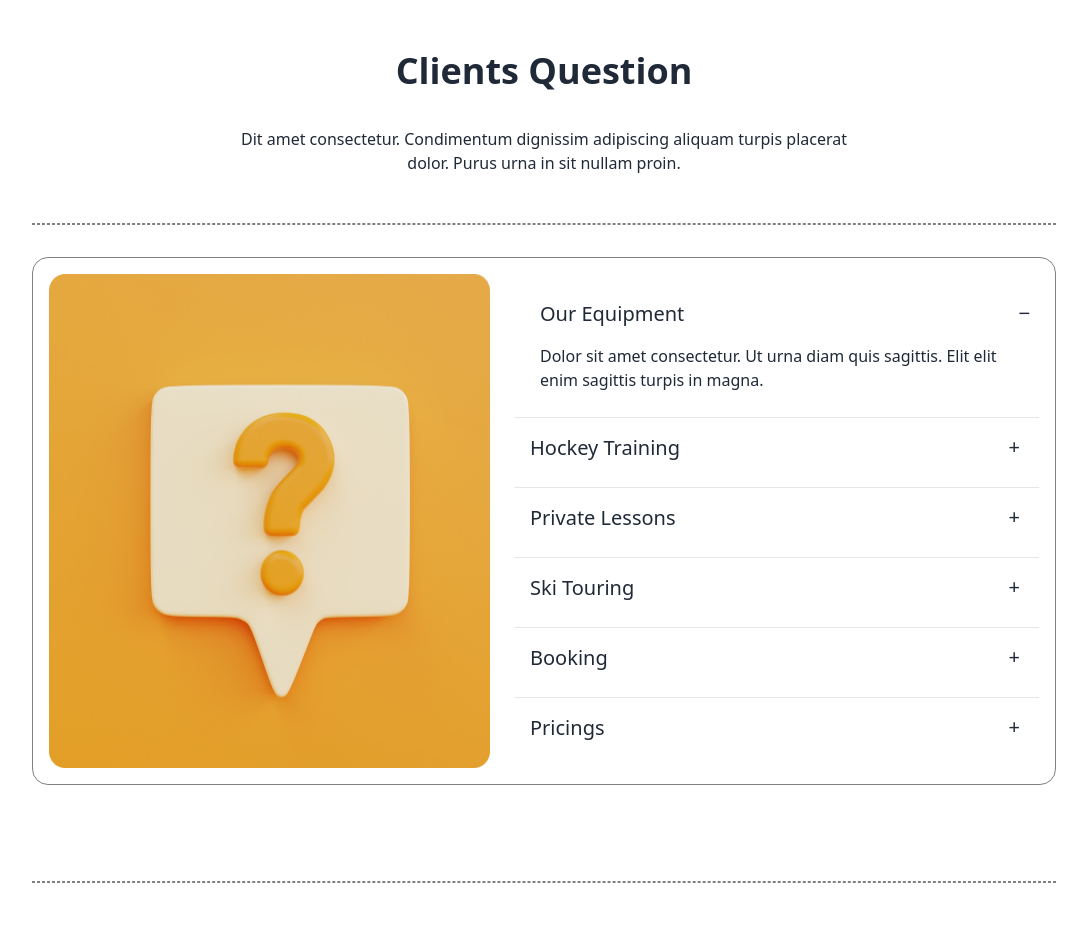
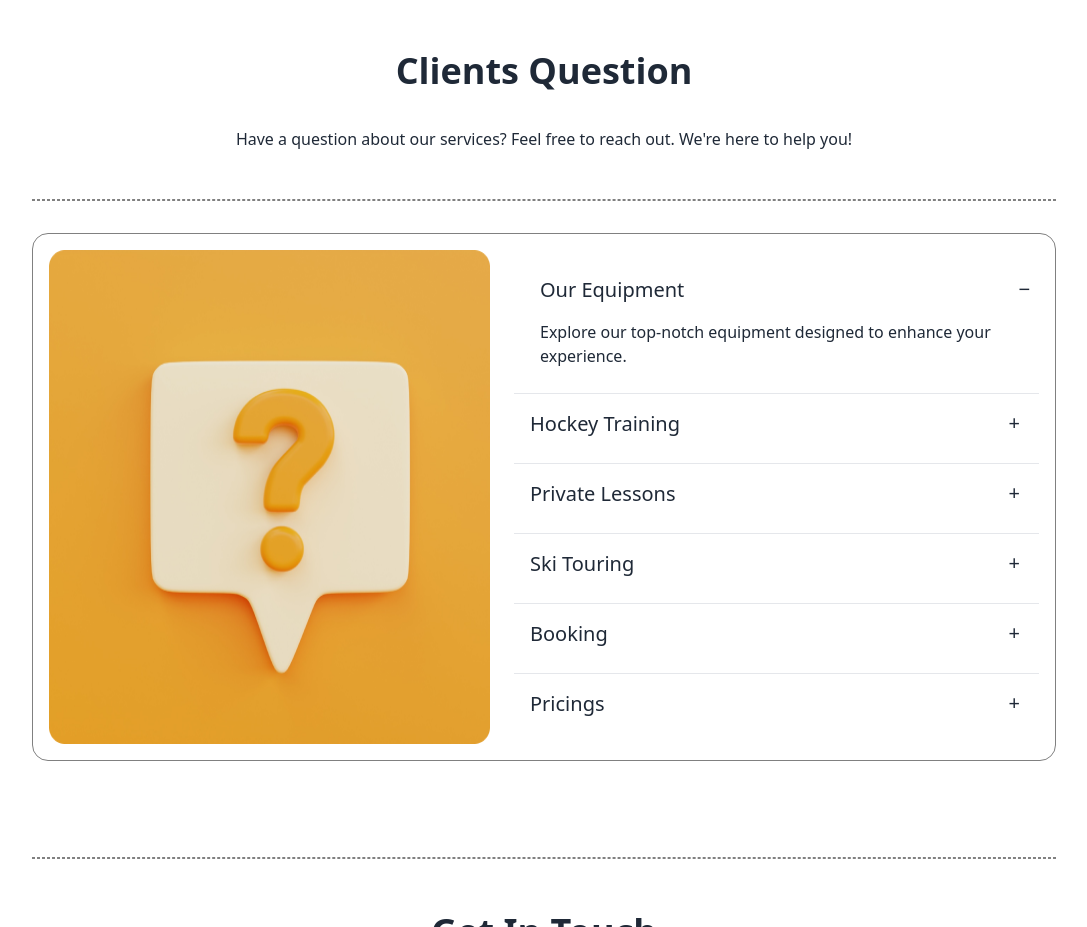
Before and after one commit to marufimransarkar1/Assignment3, a plain HTML site: page index.html in a window 1280 px wide. Shown: the part 3822-4749 px from the top of the page, without its empty margins (96-1183 px from the left). Drawn offline with nearby package versions, Linux system fonts and the light colour scheme.

Commit message:
second commit

```diff
--- a/index.html
+++ b/index.html
@@ -315,8 +315,9 @@
                 <div class="card w-full bg-base-100 flex justify-center ">
                     <div class="card-body m-4 flex-col justify-center items-center">
                         <h2 class="card-title text-[36px]">Clients Question</h2>
-                            <p class="md:w-[650px] text-center">Dit amet consectetur. Condimentum dignissim adipiscing aliquam turpis placerat dolor. Purus urna in sit nullam proin. </p>
-
+                        <p class="md:w-[650px] text-center">
+                            Have a question about our services? Feel free to reach out. We're here to help you!
+                        </p>
                     </div>
                 </div>
                 <hr style="border: 1px dashed gray;">
@@ -324,58 +325,58 @@
                     <img src="Images/11.png" alt="">
                     <div>
                         <div class="join join-vertical w-full divide-y">
-                                <div class="collapse collapse-plus join-item ">
+                            <div class="collapse collapse-plus join-item">
                                 <input type="radio" name="my-accordion-4" checked="checked" />
                                 <div class="collapse-title text-xl font-medium">
                                     Our Equipment
                                 </div>
                                 <div class="collapse-content">
-                                    <p>Dolor sit amet consectetur. Ut urna diam quis sagittis. Elit elit enim sagittis turpis in magna.</p>
+                                    Explore our top-notch equipment designed to enhance your experience.
                                 </div>
                             </div>
-                                <div class="collapse collapse-plus join-item ">
+                            <div class="collapse collapse-plus join-item">
                                 <input type="radio" name="my-accordion-4" />
                                 <div class="collapse-title text-xl font-medium">
                                     Hockey Training
                                 </div>
                                 <div class="collapse-content">
-                                    <p>Dolor sit amet consectetur. Ut urna diam quis sagittis. Elit elit enim sagittis turpis in magna.</p>
+                                    Elevate your hockey skills with our specialized training programs.
                                 </div>
                             </div>
-                                <div class="collapse collapse-plus join-item ">
+                            <div class="collapse collapse-plus join-item">
                                 <input type="radio" name="my-accordion-4" />
                                 <div class="collapse-title text-xl font-medium">
                                     Private Lessons
                                 </div>
                                 <div class="collapse-content">
-                                    <p>Dolor sit amet consectetur. Ut urna diam quis sagittis. Elit elit enim sagittis turpis in magna.</p>
+                                    Personalized lessons tailored to your skill level and goals.
                                 </div>
                             </div>
-                                <div class="collapse collapse-plus join-item ">
+                            <div class="collapse collapse-plus join-item">
                                 <input type="radio" name="my-accordion-4" />
                                 <div class="collapse-title text-xl font-medium">
                                     Ski Touring
                                 </div>
                                 <div class="collapse-content">
-                                    <p>Dolor sit amet consectetur. Ut urna diam quis sagittis. Elit elit enim sagittis turpis in magna.</p>
+                                    Experience the thrill of ski touring in breathtaking landscapes.
                                 </div>
                             </div>
-                                <div class="collapse collapse-plus join-item ">
+                            <div class="collapse collapse-plus join-item">
                                 <input type="radio" name="my-accordion-4" />
                                 <div class="collapse-title text-xl font-medium">
                                     Booking
                                 </div>
                                 <div class="collapse-content">
-                                    <p>Dolor sit amet consectetur. Ut urna diam quis sagittis. Elit elit enim sagittis turpis in magna.</p>
+                                    Secure your spot by booking in advance. Hassle-free reservations.
                                 </div>
                             </div>
-                                <div class="collapse collapse-plus join-item ">
+                            <div class="collapse collapse-plus join-item">
                                 <input type="radio" name="my-accordion-4" />
                                 <div class="collapse-title text-xl font-medium">
                                     Pricings
                                 </div>
                                 <div class="collapse-content">
-                                    <p>Dolor sit amet consectetur. Ut urna diam quis sagittis. Elit elit enim sagittis turpis in magna.</p>
+                                    Transparent pricing to fit your budget. No hidden costs.
                                 </div>
                             </div>
                         </div>
@@ -383,6 +384,7 @@
                 </div>
             </div>
         </section>
+
         <section>
             <div class="flex flex-col justify-center px-4 lg:px-32 py-4 lg:py-12">
                 <hr style="border: 1px dashed gray;">
```
Lines whose indentation alone changed are shown as unchanged.
